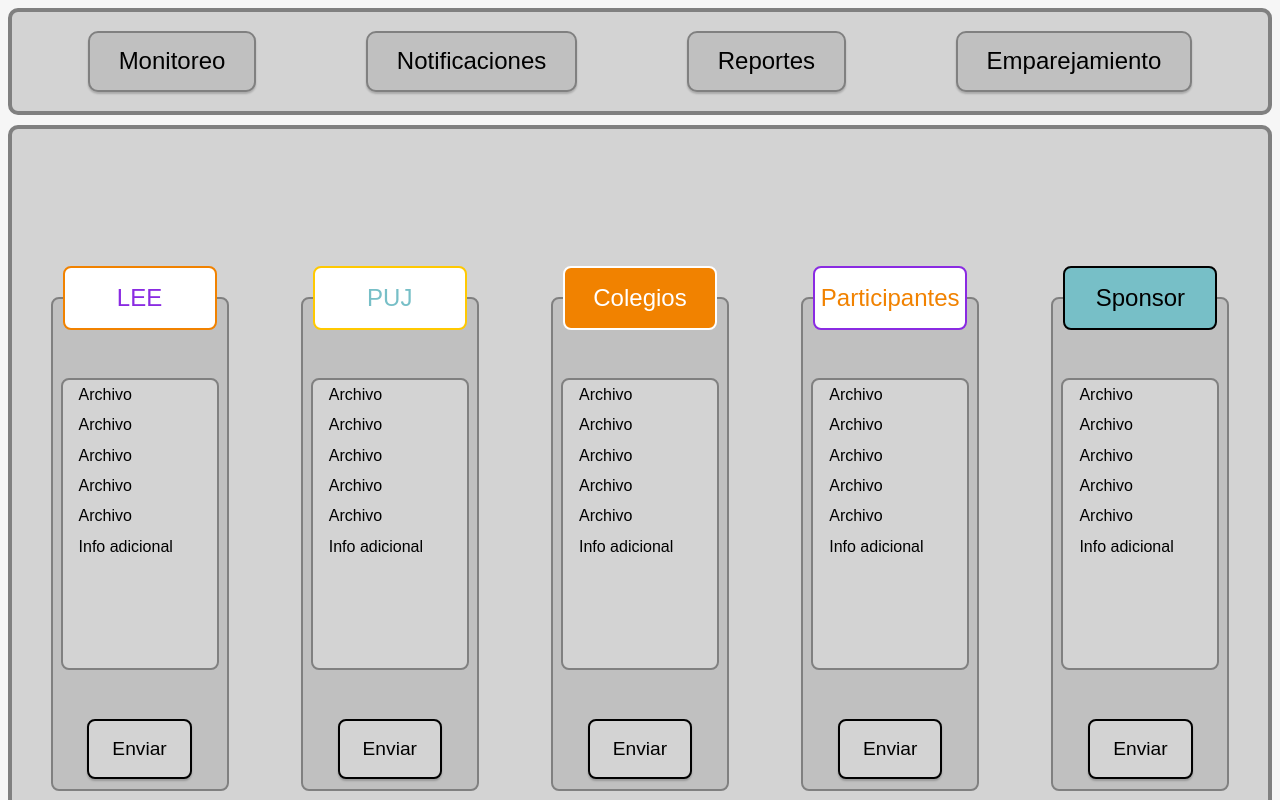
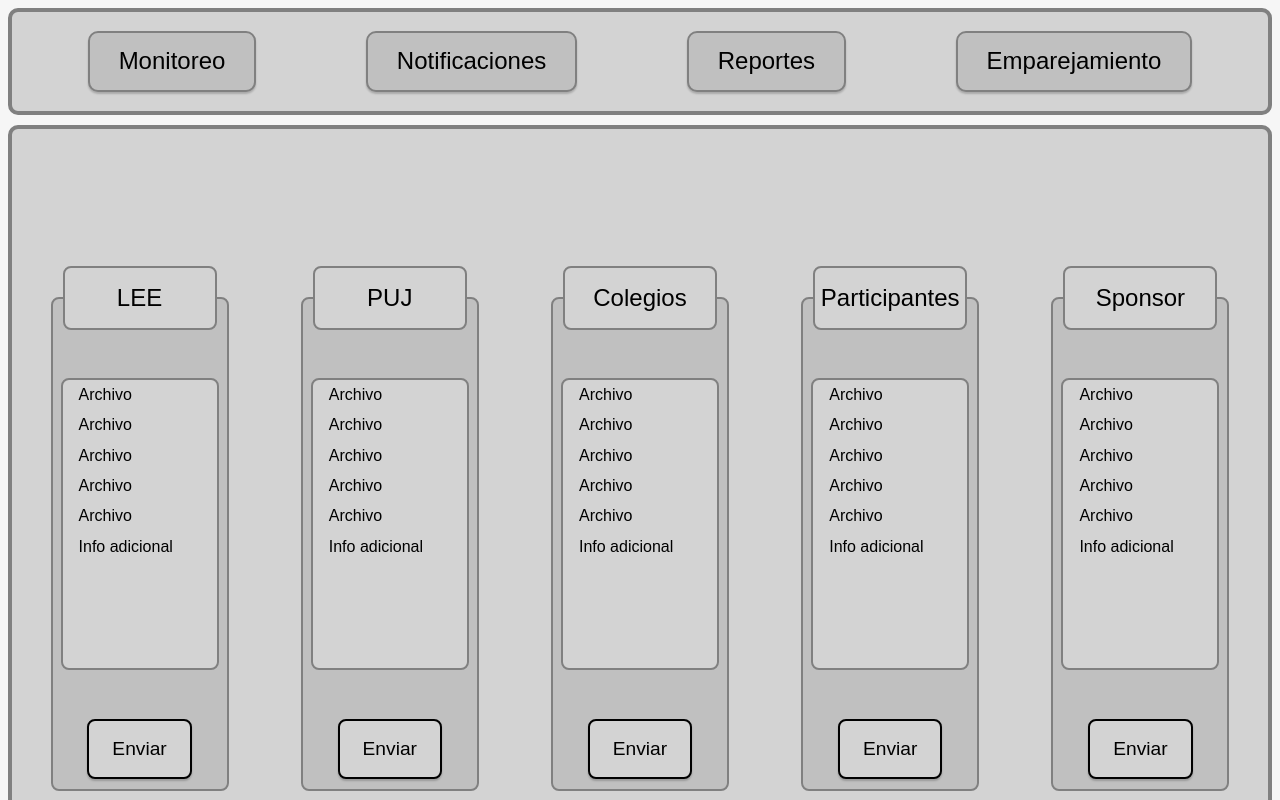
Before and after one commit to SistemaTuGestor/Sistema-TuGestor, a React (Vite) app in the folder stg/: page /reportes in a window 1280 px wide. Shown: the top 800 px of the page. Built offline with nearby package versions, Linux system fonts and the light colour scheme.

Commit message:
:lipstick: Dejo colores base en módulo de emparejamiento.

```diff
--- a/stg/src/components/Pantallas/Reportes/Reportes.tsx
+++ b/stg/src/components/Pantallas/Reportes/Reportes.tsx
@@ -5,36 +5,12 @@
 
 function Reportes ( ) {
 
-  /* ... */
-
-  //// Constantes de estilo para cada Título de sección.
-  const const_styleLEE = {
-    color : "#8A2BE2" , border : "2px solid #F18200" ,
-    backgroundColor : "white" ,
-  } ;
-  const const_stylePUJ = {
-    color : "#77BFC7" , border : "2px solid #FFC901" ,
-    backgroundColor : "white" ,
-  } ;
-  const const_styleColegios = {
-    color : "white" , border : "2px solid white" ,
-    backgroundColor : "#F18200" ,
-  } ;
-  const const_styleParticipantes = {
-    color : "#F18200" , border : "2px solid #8A2BE2" ,
-    backgroundColor : "white" ,
-  } ;
-  const const_styleSponsor = {
-    color : "black" , border : "2px solid black" ,
-    backgroundColor : "#77BFC7" ,
-  } ;
-
 
   return (
 
     <div className="reportes">
       <div className="seccioon">
-        <div className="tiitulo" style={const_styleLEE}>
+        <div className="tiitulo">
           LEE
         </div>
         <ul className="lista">
@@ -50,7 +26,7 @@
         </div>
       </div>
       <div className="seccioon">
-        <div className="tiitulo" style={const_stylePUJ}>
+        <div className="tiitulo">
           PUJ
         </div>
         <ul className="lista">
@@ -66,7 +42,7 @@
         </div>
       </div>
       <div className="seccioon">
-        <div className="tiitulo" style={const_styleColegios}>
+        <div className="tiitulo">
           Colegios
         </div>
         <ul className="lista">
@@ -82,7 +58,7 @@
         </div>
       </div>
       <div className="seccioon">
-        <div className="tiitulo" style={const_styleParticipantes}>
+        <div className="tiitulo">
           Participantes
         </div>
         <ul className="lista">
@@ -98,7 +74,7 @@
         </div>
       </div>
       <div className="seccioon">
-        <div className="tiitulo" style={const_styleSponsor}>
+        <div className="tiitulo">
           Sponsor
         </div>
         <ul className="lista">
```
